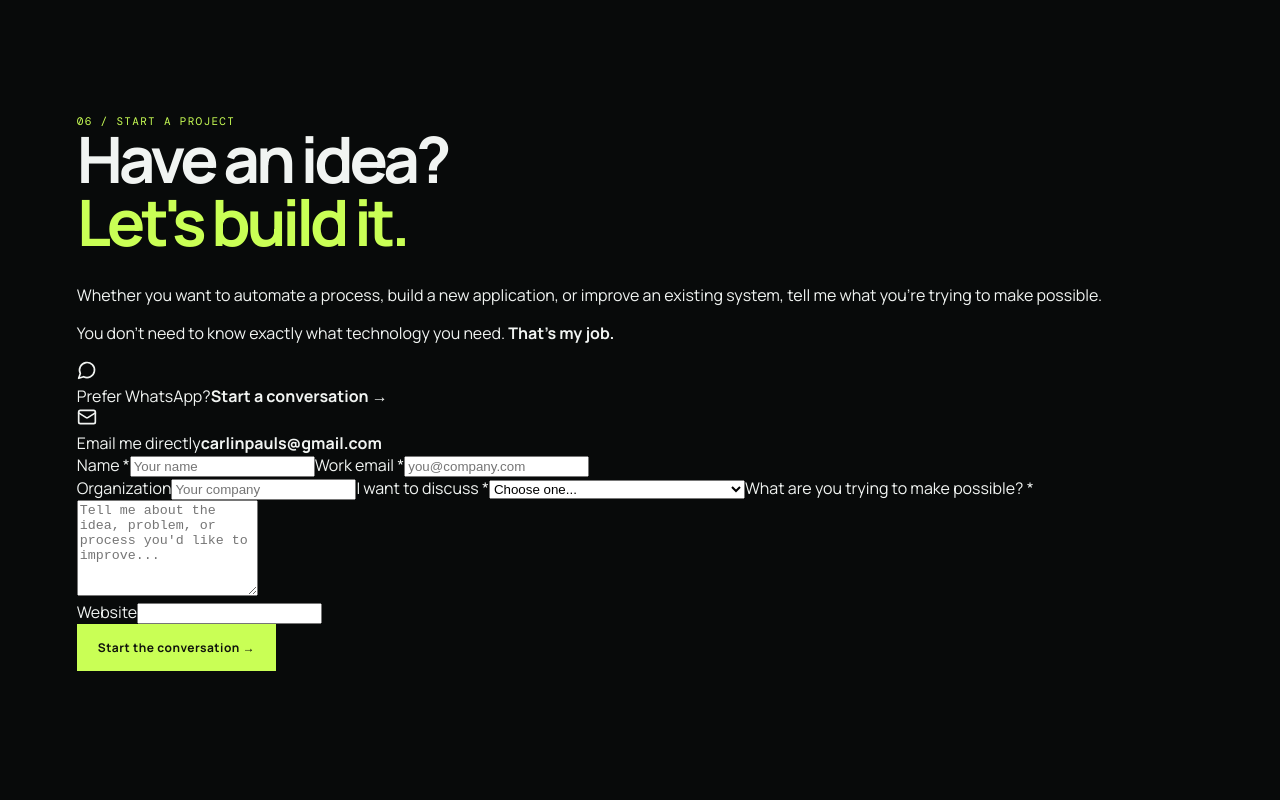
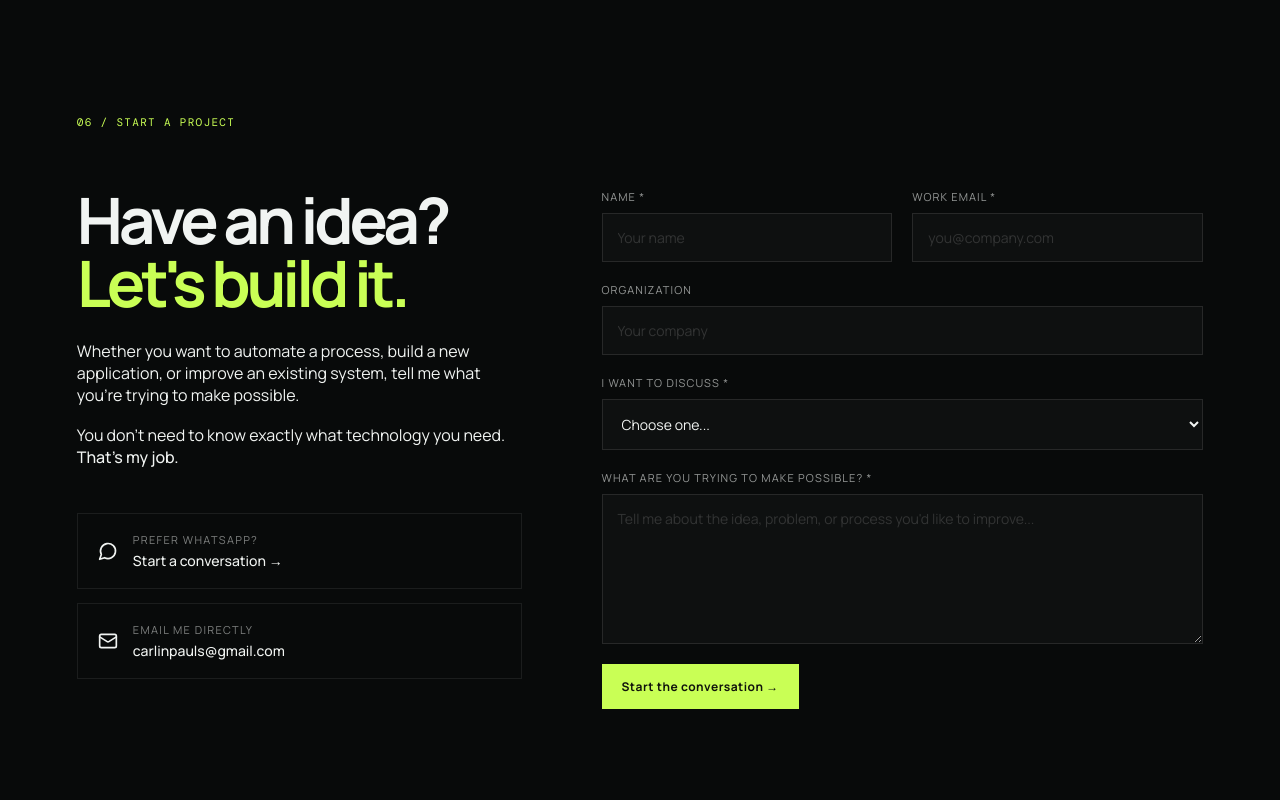
Before and after one commit to Carlintheghoul120/Carlintheghoul120.github.io, a React (Vite) app: page / in a window 1280 px wide. Shown: the part 5620-6420 px from the top of the page. Built offline with nearby package versions, Linux system fonts and the light colour scheme.

Commit message:
Add styles for contact section and form

```diff
--- a/src/styles.css
+++ b/src/styles.css
@@ -151,3 +151,265 @@ h2 { font-size: clamp(2.7rem, 5vw, 5.5rem); line-height: .98; letter-spacing: -.
   .section-heading h2 { margin-top: 25px; }
   .footer { flex-wrap: wrap; gap: 15px; }
 }
+
+/* =========================================================
+   CONTACT SECTION
+   ========================================================= */
+
+.contact-section {
+  position: relative;
+  border-top: 1px solid rgba(255, 255, 255, 0.08);
+}
+
+.contact-grid {
+  display: grid;
+  grid-template-columns: 0.85fr 1.15fr;
+  gap: 80px;
+  align-items: start;
+  margin-top: 60px;
+}
+
+.contact-copy h2 {
+  margin: 0 0 25px;
+}
+
+.contact-copy > p {
+  max-width: 560px;
+  margin-bottom: 18px;
+}
+
+.contact-copy strong {
+  font-weight: 500;
+}
+
+.contact-direct {
+  margin-top: 45px;
+  display: flex;
+  flex-direction: column;
+  gap: 14px;
+}
+
+.contact-direct-link {
+  display: flex;
+  align-items: center;
+  gap: 15px;
+  padding: 18px 20px;
+  border: 1px solid rgba(255, 255, 255, 0.08);
+  text-decoration: none;
+  transition:
+    border-color 0.2s ease,
+    transform 0.2s ease;
+}
+
+.contact-direct-link:hover {
+  border-color: rgba(255, 255, 255, 0.22);
+  transform: translateX(4px);
+}
+
+.contact-direct-link svg {
+  flex-shrink: 0;
+}
+
+.contact-direct-link div {
+  display: flex;
+  flex-direction: column;
+  gap: 4px;
+}
+
+.contact-direct-link span {
+  font-size: 11px;
+  text-transform: uppercase;
+  letter-spacing: 0.12em;
+  opacity: 0.5;
+}
+
+.contact-direct-link strong {
+  font-size: 14px;
+  font-weight: 500;
+}
+
+/* FORM */
+
+.contact-form-wrapper {
+  width: 100%;
+}
+
+.contact-form {
+  display: flex;
+  flex-direction: column;
+  gap: 20px;
+}
+
+.form-row {
+  display: grid;
+  grid-template-columns: 1fr 1fr;
+  gap: 20px;
+}
+
+.contact-form label {
+  display: flex;
+  flex-direction: column;
+  gap: 9px;
+}
+
+.contact-form label > span {
+  font-size: 11px;
+  text-transform: uppercase;
+  letter-spacing: 0.1em;
+  opacity: 0.6;
+}
+
+.contact-form input,
+.contact-form select,
+.contact-form textarea {
+  width: 100%;
+  box-sizing: border-box;
+  border: 1px solid rgba(255, 255, 255, 0.1);
+  background: rgba(255, 255, 255, 0.025);
+  color: inherit;
+  padding: 14px 15px;
+  border-radius: 0;
+  outline: none;
+  font-family: inherit;
+  font-size: 14px;
+  transition:
+    border-color 0.2s ease,
+    background 0.2s ease;
+}
+
+.contact-form input::placeholder,
+.contact-form textarea::placeholder {
+  opacity: 0.35;
+}
+
+.contact-form input:focus,
+.contact-form select:focus,
+.contact-form textarea:focus {
+  border-color: rgba(255, 255, 255, 0.35);
+  background: rgba(255, 255, 255, 0.04);
+}
+
+.contact-form select {
+  cursor: pointer;
+}
+
+.contact-form select option {
+  background: #111;
+  color: white;
+}
+
+.contact-form textarea {
+  resize: vertical;
+  min-height: 150px;
+}
+
+.contact-submit {
+  align-self: flex-start;
+  border: none;
+  cursor: pointer;
+}
+
+.contact-submit:disabled {
+  opacity: 0.5;
+  cursor: wait;
+}
+
+/* HONEYPOT */
+
+.honeypot {
+  position: absolute !important;
+  left: -9999px !important;
+  width: 1px !important;
+  height: 1px !important;
+  overflow: hidden !important;
+}
+
+/* FORM STATUS */
+
+.form-message {
+  padding: 13px 15px;
+  border: 1px solid rgba(255, 255, 255, 0.1);
+  font-size: 13px;
+}
+
+.form-message.error {
+  border-color: rgba(255, 100, 100, 0.35);
+}
+
+.contact-success {
+  min-height: 480px;
+  display: flex;
+  flex-direction: column;
+  justify-content: center;
+  align-items: flex-start;
+  border: 1px solid rgba(255, 255, 255, 0.08);
+  padding: 50px;
+}
+
+.success-icon {
+  width: 48px;
+  height: 48px;
+  display: flex;
+  align-items: center;
+  justify-content: center;
+  border: 1px solid rgba(255, 255, 255, 0.2);
+  margin-bottom: 25px;
+  font-size: 20px;
+}
+
+.contact-success h3 {
+  font-size: 28px;
+  margin: 0 0 12px;
+}
+
+.contact-success p {
+  max-width: 400px;
+  margin-bottom: 30px;
+}
+
+/* FOOTER LINKS */
+
+.footer-links {
+  display: flex;
+  gap: 14px;
+  align-items: center;
+}
+
+.footer-links a {
+  display: flex;
+  align-items: center;
+  justify-content: center;
+}
+
+/* MOBILE */
+
+@media (max-width: 900px) {
+  .contact-grid {
+    grid-template-columns: 1fr;
+    gap: 50px;
+  }
+
+  .contact-direct {
+    margin-top: 30px;
+  }
+}
+
+@media (max-width: 600px) {
+  .form-row {
+    grid-template-columns: 1fr;
+  }
+
+  .contact-success {
+    min-height: 350px;
+    padding: 30px;
+  }
+
+  .contact-success h3 {
+    font-size: 24px;
+  }
+
+  .contact-submit {
+    width: 100%;
+    justify-content: center;
+  }
+}
```
